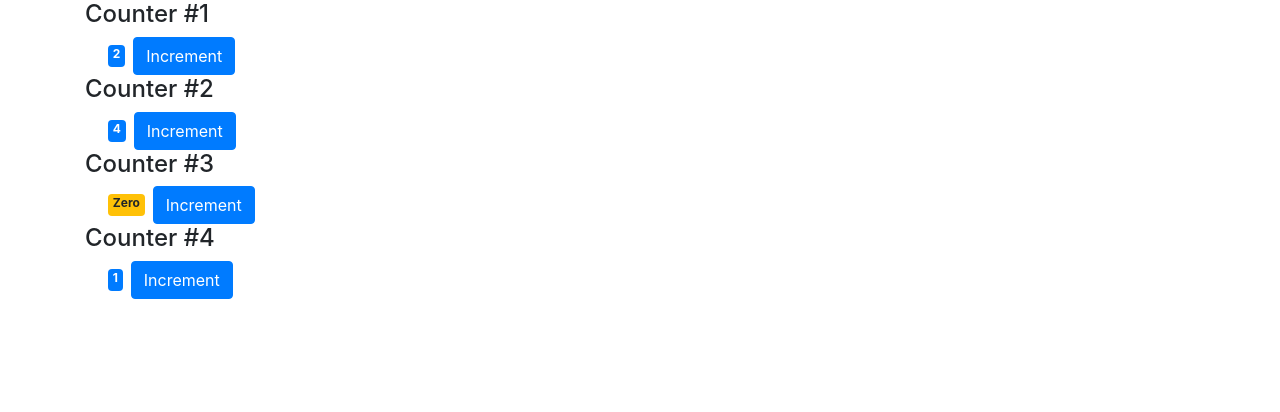
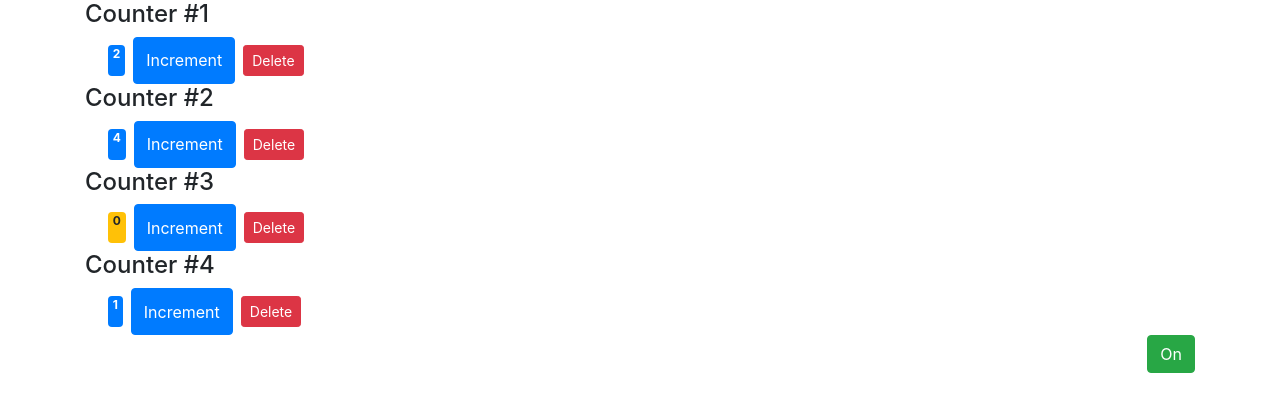
Before and after one commit to vaxevanis/reactDemo, a React (Create React App) app: page / in a window 1280 px wide. Shown: the top 412 px of the page. Built offline with nearby package versions, Linux system fonts and the light colour scheme.

Commit message:
Feat(toggle) Toggle Button

```diff
--- a/src/components/counter.jsx
+++ b/src/components/counter.jsx
@@ -4,6 +4,7 @@ class Counter extends Component {
   state = {
     value: this.props.value
   };
+
   counterStyles = {
     fontSize: 10,
     color: "yellow"
@@ -24,10 +25,10 @@ class Counter extends Component {
   //   this.handleIncrement(product);
   // };
   render() {
-    console.log(this.props);
     let classes = this.getBadgeClasses();
+
     return (
-      <div className="container">
+      <div>
         {this.props.children}
         <div className="col-lg-6 Counter">
           <div className="input-group">
@@ -37,6 +38,13 @@ class Counter extends Component {
               className="btn btn-primary"
             >
               Increment
+            </button>
+            <button
+              //raising event
+              onClick={this.props.OnDelete}
+              className="btn btn-danger btn-sm m-2"
+            >
+              Delete
             </button>
           </div>
         </div>
@@ -52,7 +60,7 @@ class Counter extends Component {
 
   formatCount() {
     const counter = this.state.value; //object destructuring
-    return counter === 0 ? "Zero" : counter;
+    return counter === 0 ? 0 : counter;
   }
 }
 
--- a/src/components/counters.jsx
+++ b/src/components/counters.jsx
@@ -1,5 +1,6 @@
 import React, { Component } from "react";
 import Counter from "./counter";
+import Toggle from "./toggle";
 
 class Counters extends Component {
   state = {
@@ -10,14 +11,27 @@ class Counters extends Component {
       { id: 4, value: 1 }
     ]
   };
+  // Event Handler
+  handleDelete = () => {
+    console.log("handle delete");
+  };
+
   render() {
     return (
-      <div>
+      <div className="container">
         {this.state.counters.map(counter => (
-          <Counter key={counter.id} value={counter.value}>
+          <Counter
+            key={counter.id}
+            onDelete={this.handleDelete}
+            value={counter.value}
+            id={counter.id}
+          >
             <h4>Counter #{counter.id}</h4>
           </Counter>
         ))}
+        <div className="float-right">
+          <Toggle />
+        </div>
       </div>
     );
   }
--- /dev/null
+++ b/src/components/toggle.jsx
@@ -0,0 +1,37 @@
+import React from "react";
+
+class Toggle extends React.Component {
+  constructor(props) {
+    super(props);
+    this.state = {
+      isToggleOn: true,
+      theme: 0
+    };
+
+    // This binding is necessary to make `this` work in the callback
+    this.handleClick = this.handleClick.bind(this);
+  }
+
+  handleClick() {
+    this.setState(state => ({
+      isToggleOn: !state.isToggleOn,
+      theme: this.state.theme === 0 ? 1 : 0
+    }));
+  }
+
+  render() {
+    let themeClass = this.getTheme();
+    return (
+      <button onClick={this.handleClick} className={themeClass}>
+        {this.state.isToggleOn ? "On" : "OFF"}
+      </button>
+    );
+  }
+  getTheme() {
+    let themeClass = "btn btn-";
+    themeClass += this.state.theme === 0 ? "success" : "danger";
+    return themeClass;
+  }
+}
+
+export default Toggle;
--- a/src/index.js
+++ b/src/index.js
@@ -6,6 +6,8 @@ import 'bootstrap/dist/css/bootstrap.css'; // bootstrap library
 
 // import App from './App';
 import Counters from './components/counters';
+
+
 
 // import * as serviceWorker from './serviceWorker';
 const node = document.getElementById('root');
```
